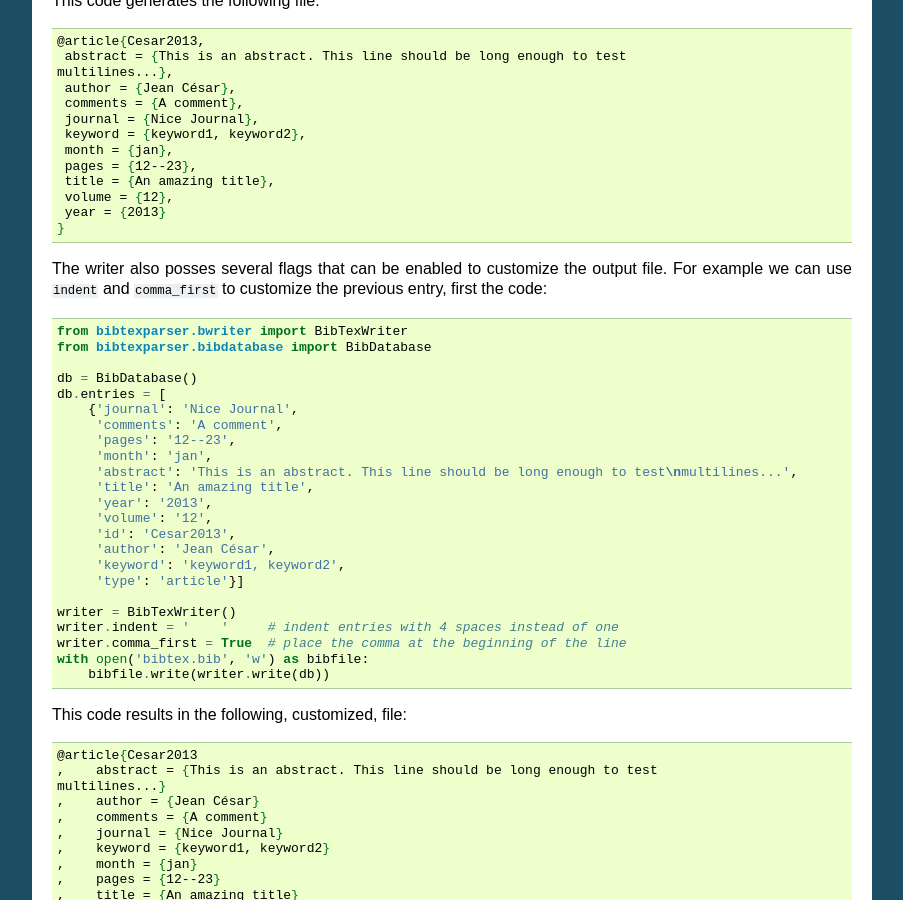
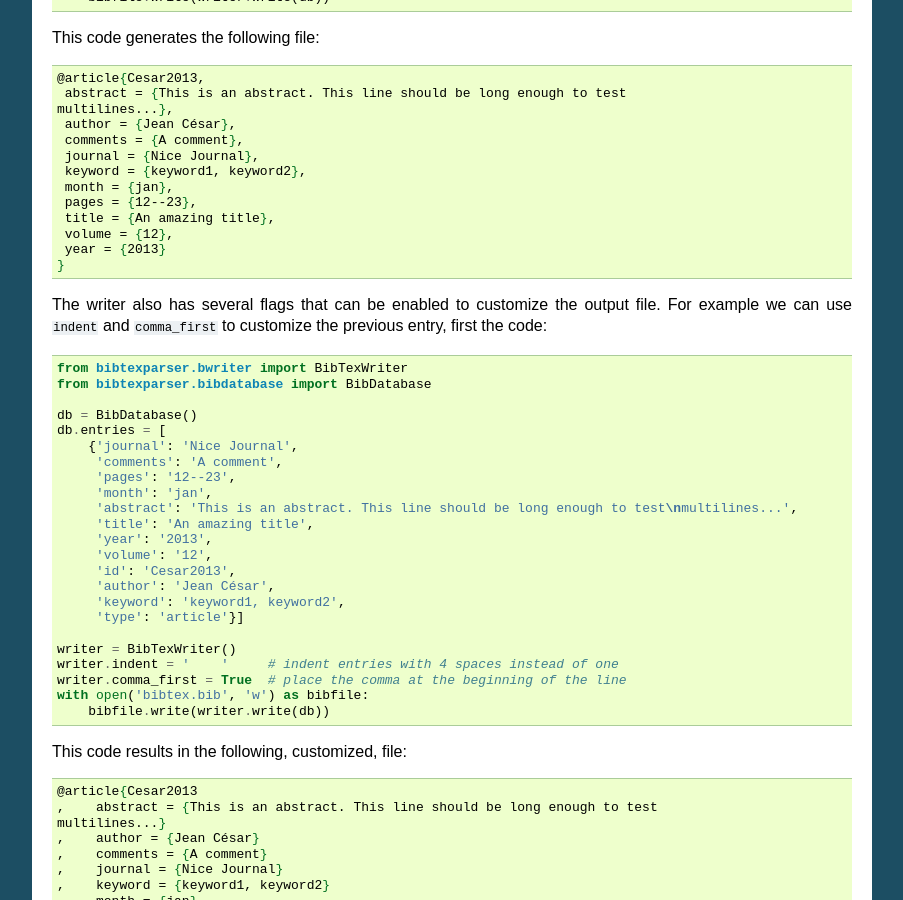
Before and after one commit to sciunto-org/python-bibtexparser, a Sphinx documentation site: the page built from docs/source/tutorial.rst, in a window 1280 px wide and 900 px high, scrolled down 3087 px. Shown: the whole window, without its empty margins (198-1101 px from the left). Built offline with Sphinx 7.4.7, drawn with Linux system fonts in a browser that asks for light colours; some of the changed text lies outside the part shown.

Commit message:
DOC: minor edits

```diff
--- a/docs/source/tutorial.rst
+++ b/docs/source/tutorial.rst
@@ -213,7 +216,7 @@ This code generates the following file:
      year = {2013}
     }
 
-The writer also posses several flags that can be enabled to customize the output file.
+The writer also has several flags that can be enabled to customize the output file.
 For example we can use ``indent`` and ``comma_first`` to customize the previous entry, first the code:
 
 .. code-block:: python
```
Also changed, not shown: other parts of docs/source/tutorial.rst (+3 -0 lines).
